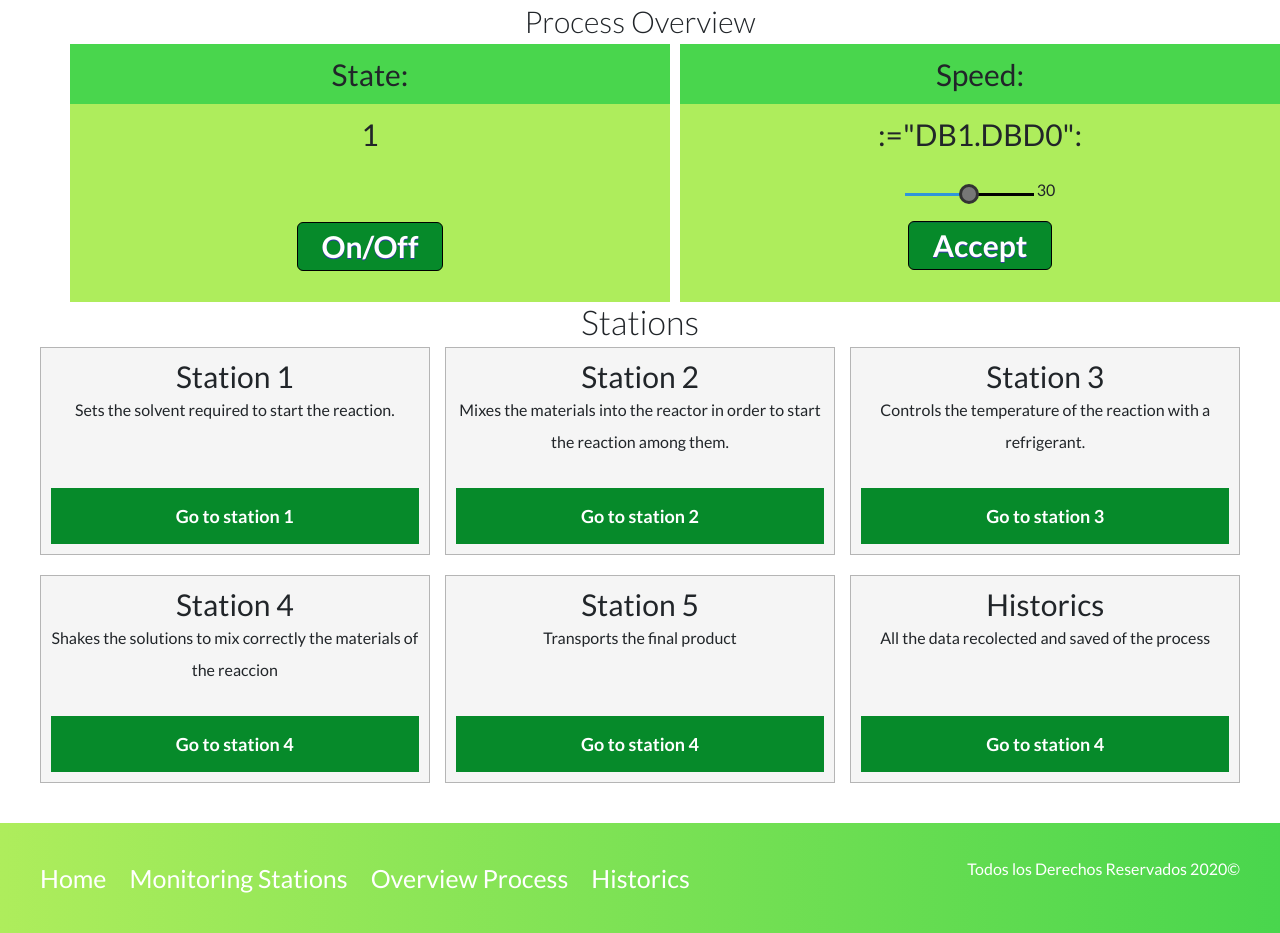
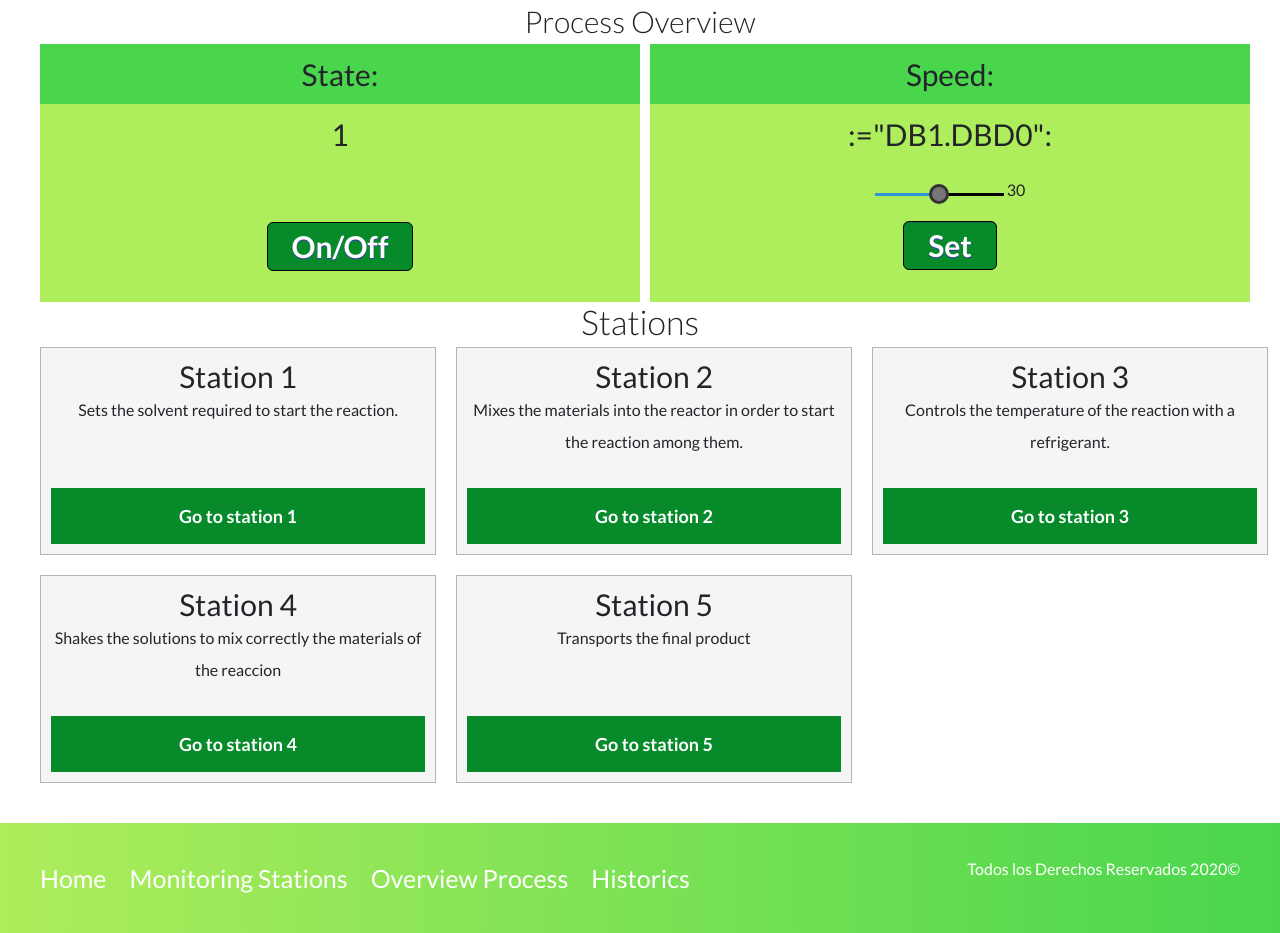
Before and after one commit to jillorente17/Proyecto-Final-APELL, a plain HTML site: page index.html in a window 1280 px wide. Shown: the part 503-1436 px from the top of the page. Drawn offline with nearby package versions, Linux system fonts and the light colour scheme.

```diff
--- a/index.html
+++ b/index.html
@@ -78,7 +78,7 @@
                 <form method="post">
                     <p><input name='DB1.DBD0' id="vel" type="range" min="0" max="60" step="1" value="">
                     <label></label></p>
-                    <button type="submit" class="Button">Accept</button>
+                    <button type="submit" class="Button">Set</button>
                 </form>
                 <br>
             </div>
@@ -139,21 +139,11 @@
                     <p>Transports the final product</p>
                     <br>
 
-                    <a href="station5.html" class="boton boton-amarillo d-block">Go to station 4</a>
+                    <a href="station5.html" class="boton boton-amarillo d-block">Go to station 5</a>
                 </div>
 
             </div>
-            <div class="anuncio">
-                <div class="contenido-anuncio">
-                    <h3>Historics</h3>
-                    <p>All the data recolected and saved of the process</p>
-                    <br>
 
-
-                    <a href="historics.html" class="boton boton-amarillo d-block">Go to station 4</a>
-                </div>
-
-            </div>
         </div>
 
     </div>
--- a/styles/visual.css
+++ b/styles/visual.css
@@ -158,6 +158,7 @@ h4 {
     text-decoration: none;
     font-size: 1.8rem;
     display: block;
+    align-items: center;
     text-align: center;
     background-color: #aeed5c;
     border: 1px solid;
@@ -169,6 +170,7 @@ h4 {
 
 @media (min-width: 768px) {
     .navegacion a {
+        align-items: top;
         display: inline-block;
         font-size: 2.5rem; /** = 18px **/
         margin-right: 2rem;
@@ -227,9 +229,9 @@ h4 {
 
 @media (min-width: 768px) {
     .contenedor-anuncios{
-        display: flex;
-        justify-content: space-between;
-        flex-wrap: wrap;
+        display: grid;
+        grid-column-gap:2rem;
+        grid-template-columns: repeat(3,33%);
     }
 }
 .anuncio {
@@ -489,9 +491,7 @@ h4 {
     text-transform: uppercase;
 }
 .contenedor-general{
-    margin-left: 3rem;
-    width: 100%;
-    height: 100%;
+
     background: rgba(174,237,92,1);
     margin-bottom:0rem;
     position: center;
```
Also changed, not shown: station1.html (+36 -13 lines).
